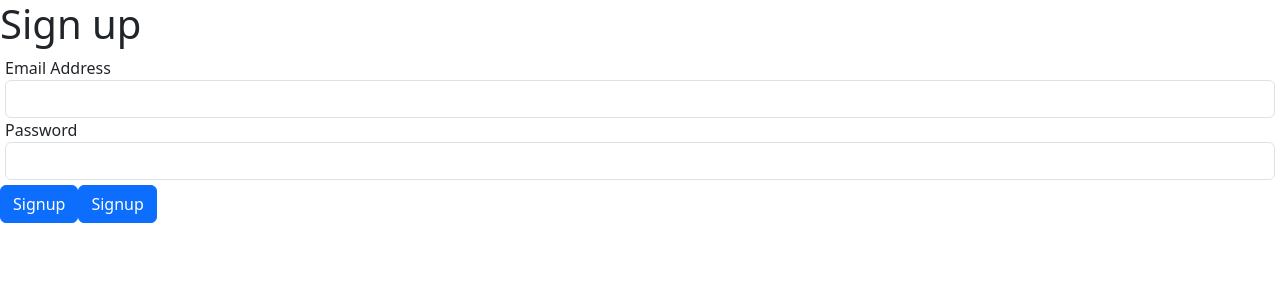
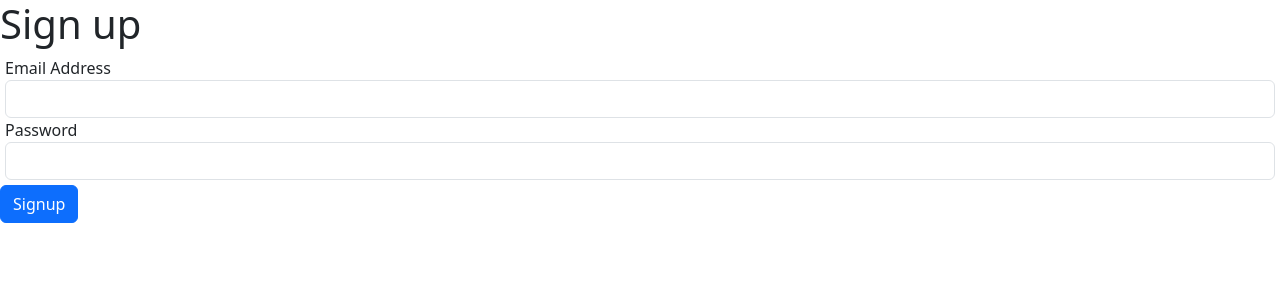
Before and after one commit to Chocorama/ticketing-client, a Next.js app: page /auth/signup in a window 1280 px wide. Shown: the top 300 px of the page. Built offline with nearby package versions, Linux system fonts and the light colour scheme.

Commit message:
test with errros output - will revert

```diff
--- a/pages/auth/signup.js
+++ b/pages/auth/signup.js
@@ -4,6 +4,7 @@ import axios from 'axios';
 export default () => {
   const [email, setEmail] = useState('');
   const [password, setPassword] = useState('');
+  const [errors, seterrors] = useState([]);
 
   const onSubmit = async (e) => {
     e.preventDefault();
@@ -20,6 +21,7 @@ export default () => {
         }
       );
 
+      if (response.status === 201) seterrors([]);
       console.log(response);
     } catch (error) {
       if (error) seterrors(error.response.data.errors);
@@ -50,7 +52,14 @@ export default () => {
         </div>
       </div>
       <button className='btn btn-primary'>Signup</button>
-            <button className="btn btn-primary">Signup</button>
+      <div>
+        <ul>
+          {errors &&
+            errors.map((error) => {
+              return <li>{error.message}</li>;
+            })}
+        </ul>
+      </div>
     </form>
   );
 };
```
